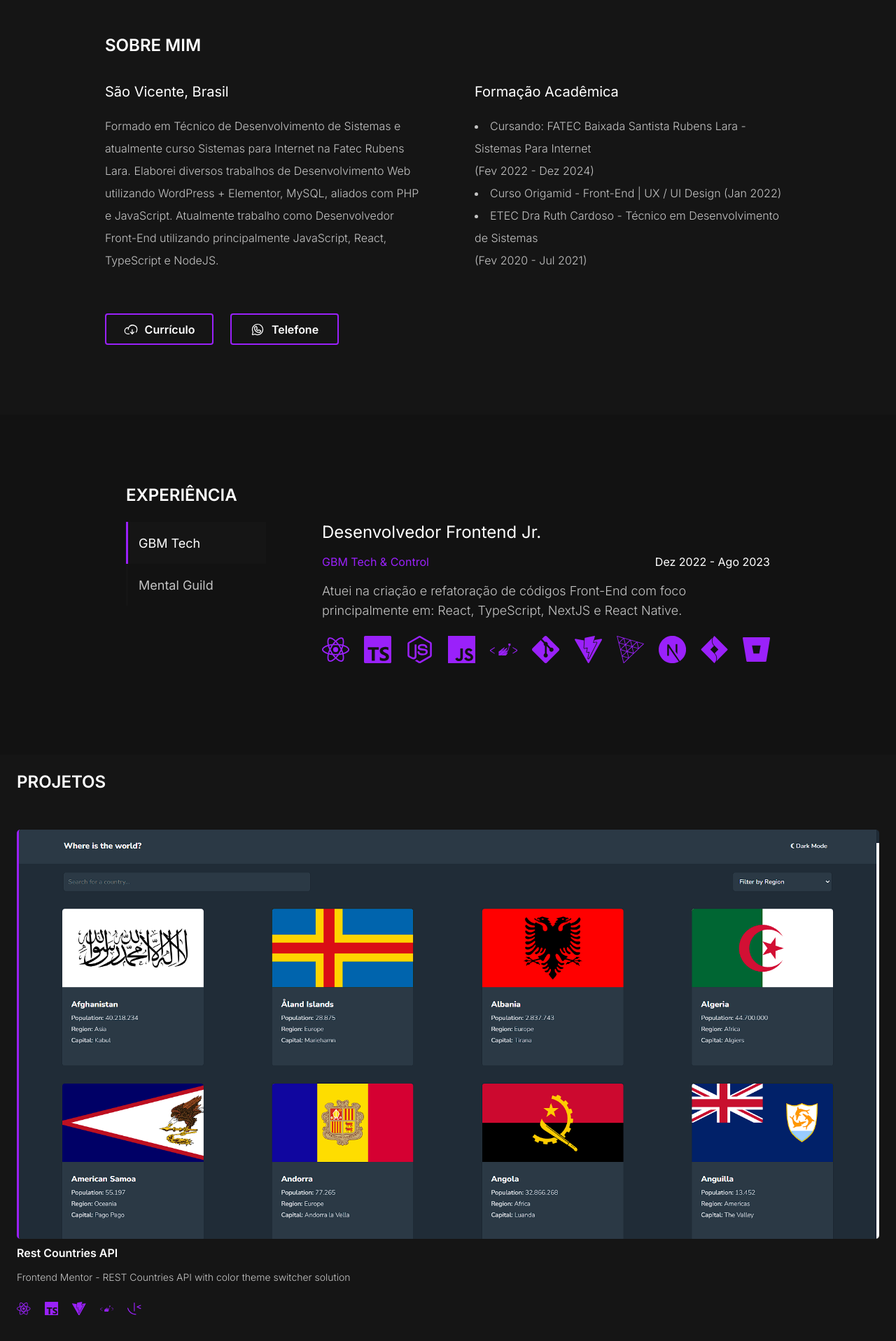
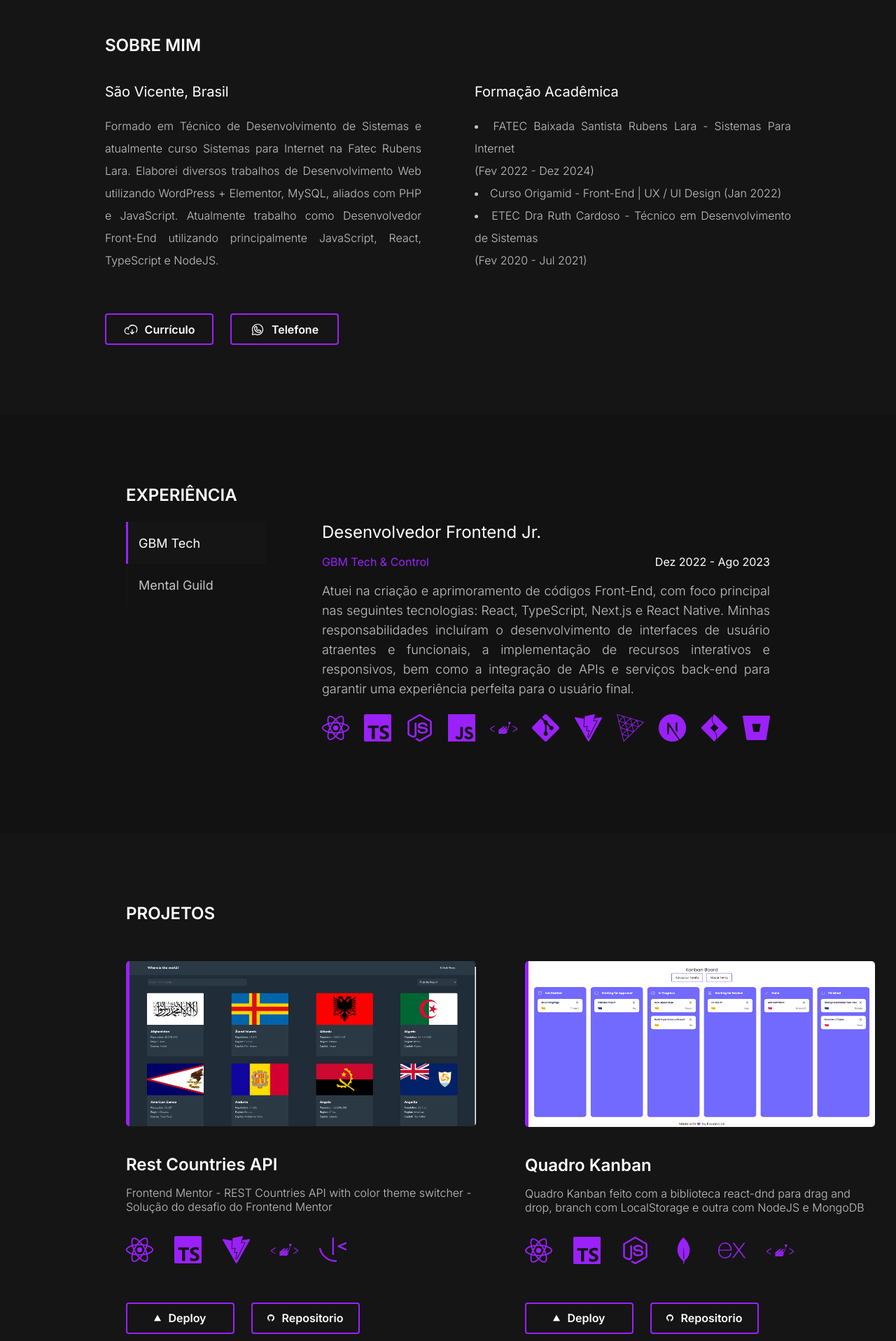
Before and after one commit to kauancoli/portfolio, a React (Vite) app: page / in a window 1280 px wide. Shown: the part 880-2797 px from the top of the page at 70% size. Built offline with nearby package versions, Linux system fonts and the light colour scheme.

Commit message:
Feat: Create new 1660px responsive Desktop project

```diff
--- a/src/Pages/Components/AboutMe.tsx
+++ b/src/Pages/Components/AboutMe.tsx
@@ -5,7 +5,7 @@ import { Button } from '../../Styles/global';
 import Curriculo from '/Curriculo_Kauan.pdf';
 
 const AboutMeWrapper = styled.section`
-  text-align: left;
+  text-align: justify;
   padding: 2.4rem;
 
   background-color: ${({ theme }) => theme.colors.dark20};
@@ -22,14 +22,19 @@ const AboutMeWrapper = styled.section`
       flex-direction: row;
       gap: 7.6rem;
     }
+    @media screen and (min-width: 1660px) {
+      justify-content: space-between;
+    }
   }
 
   @media screen and (min-width: 768px) {
     padding: 4.8rem;
   }
-
   @media screen and (min-width: 1024px) {
     padding: 10rem 15rem;
+  }
+  @media screen and (min-width: 1660px) {
+    padding: 10rem 22rem;
   }
 `;
 
@@ -46,6 +51,9 @@ const Title = styled.h1`
   @media screen and (min-width: 1024px) {
     margin-bottom: 3.2rem;
   }
+  @media screen and (min-width: 1660px) {
+    font-size: 3rem;
+  }
 `;
 
 const Head = styled.p`
@@ -59,6 +67,9 @@ const Head = styled.p`
 
   @media screen and (min-width: 1024px) {
     font-size: 2rem;
+  }
+  @media screen and (min-width: 1660px) {
+    font-size: 2.4rem;
   }
 `;
 
@@ -81,6 +92,12 @@ const Description = styled.p`
 
     max-width: 50rem;
   }
+  @media screen and (min-width: 1660px) {
+    font-size: 2rem;
+    line-height: 4rem;
+
+    max-width: 70rem;
+  }
 
   li {
     font-size: 1rem;
@@ -95,6 +112,11 @@ const Description = styled.p`
       font-size: 1.6rem;
       font-weight: 300;
       line-height: 3.2rem;
+    }
+
+    @media screen and (min-width: 1660px) {
+      font-size: 2rem;
+      line-height: 4rem;
     }
   }
 `;
@@ -119,8 +141,7 @@ const AboutMe = () => {
           <Head>Formação Acadêmica</Head>
           <Description>
             <li>
-              Cursando: FATEC Baixada Santista Rubens Lara - Sistemas Para
-              Internet <br />
+              FATEC Baixada Santista Rubens Lara - Sistemas Para Internet <br />
               (Fev 2022 - Dez 2024)
             </li>
             <li>Curso Origamid - Front-End | UX / UI Design (Jan 2022)</li>
--- a/src/Pages/Components/Experiences.tsx
+++ b/src/Pages/Components/Experiences.tsx
@@ -1,6 +1,5 @@
 // src/components/Experiences.tsx
 import { useState } from 'react';
-import { SiReact } from 'react-icons/si';
 import styled from 'styled-components';
 import { technologyIcons } from './Icons';
 
@@ -24,6 +23,10 @@ const ExperiencesWrapper = styled.section`
   @media screen and (min-width: 1024px) {
     padding: 10rem 18rem;
   }
+
+  @media screen and (min-width: 1660px) {
+    padding: 10rem 22rem;
+  }
 `;
 
 const Title = styled.h1`
@@ -32,6 +35,10 @@ const Title = styled.h1`
   margin-bottom: 2.4rem;
 
   color: ${({ theme }) => theme.colors.title};
+
+  @media screen and (min-width: 1660px) {
+    font-size: 3rem;
+  }
 `;
 
 const TabsWrapper = styled.div`
@@ -71,19 +78,23 @@ const Tab = styled.div<{ isSelected: boolean }>`
 
   @media screen and (min-width: 1024px) {
     text-align: left;
-
     font-size: 1.8rem;
 
     width: 20rem;
     max-height: 6rem;
-
     padding: 2rem 1.5rem;
 
     border-left: ${({ isSelected }) =>
       isSelected ? '3px solid #9A21FA' : '3px solid #151515'};
     border-bottom: none;
+    margin-bottom: 0;
+  }
 
-    margin-bottom: 0;
+  @media screen and (min-width: 1660px) {
+    font-size: 2.2rem;
+
+    width: 24rem;
+    max-height: 7rem;
   }
 `;
 
@@ -104,12 +115,20 @@ const ContentWrapper = styled.div`
     @media screen and (min-width: 1024px) {
       font-size: 2.4rem;
     }
+    @media screen and (min-width: 1660px) {
+      font-size: 3rem;
+      margin-bottom: 2.4rem;
+    }
   }
 
   div {
     display: flex;
     justify-content: space-between;
     margin-bottom: 1.6rem;
+
+    @media screen and (min-width: 1660px) {
+      margin-bottom: 2.4rem;
+    }
 
     p {
       font-size: 1.4rem;
@@ -124,6 +143,9 @@ const ContentWrapper = styled.div`
       @media screen and (min-width: 1024px) {
         font-size: 1.6rem;
       }
+      @media screen and (min-width: 1660px) {
+        font-size: 2rem;
+      }
     }
     .brand {
       color: ${({ theme }) => theme.colors.brand};
@@ -134,6 +156,7 @@ const ContentWrapper = styled.div`
     font-size: 1.4rem;
     font-weight: 300;
     line-height: 2.8rem;
+    text-align: justify;
 
     color: ${({ theme }) => theme.colors.text};
 
@@ -142,6 +165,9 @@ const ContentWrapper = styled.div`
 
     @media screen and (min-width: 1024px) {
       font-size: 1.8rem;
+    }
+    @media screen and (min-width: 1660px) {
+      font-size: 2.2rem;
     }
   }
 `;
@@ -153,10 +179,19 @@ const Technologies = styled.div`
   font-size: 10rem;
 
   color: ${({ theme }) => theme.colors.brand};
+
+  @media screen and (min-width: 1660px) {
+    font-size: 15rem;
+  }
 `;
 
 const Tooltip = styled.span`
   position: relative;
+  display: none;
+
+  @media screen and (min-width: 1024px) {
+    display: block;
+  }
 
   .tooltiptext {
     visibility: hidden;
@@ -218,8 +253,13 @@ const Experiences = () => {
                 <p>Dez 2022 - Ago 2023</p>
               </div>
               <p>
-                Atuei na criação e refatoração de códigos Front-End com foco
-                principalmente em: React, TypeScript, NextJS e React Native.
+                Atuei na criação e aprimoramento de códigos Front-End, com foco
+                principal nas seguintes tecnologias: React, TypeScript, Next.js
+                e React Native. Minhas responsabilidades incluíram o
+                desenvolvimento de interfaces de usuário atraentes e funcionais,
+                a implementação de recursos interativos e responsivos, bem como
+                a integração de APIs e serviços back-end para garantir uma
+                experiência perfeita para o usuário final.
               </p>
               <Technologies>
                 <Tooltip className="tooltip">
--- a/src/Pages/Components/Footer.tsx
+++ b/src/Pages/Components/Footer.tsx
@@ -4,11 +4,23 @@ import styled from 'styled-components';
 const FooterWrapper = styled.footer`
   display: flex;
   justify-content: center;
-  padding: 2.5rem;
+  padding: 2.4rem;
+  user-select: none;
   color: ${({ theme }) => theme.colors.title};
 
   font-size: 1.4rem;
   font-weight: 400;
+
+  @media screen and (min-width: 768px) {
+  }
+
+  @media screen and (min-width: 1024px) {
+    font-size: 1.6rem;
+  }
+
+  @media screen and (min-width: 1660px) {
+    font-size: 2rem;
+  }
 `;
 
 const Footer = () => {
--- a/src/Pages/Components/NavBar.tsx
+++ b/src/Pages/Components/NavBar.tsx
@@ -11,6 +11,7 @@ const NavbarWrapper = styled.nav`
   .port {
     font-weight: 500;
     font-size: 1.8rem;
+    user-select: none;
     color: ${({ theme }) => theme.colors.brand};
   }
 
@@ -32,13 +33,19 @@ const NavbarWrapper = styled.nav`
     padding: 4rem 18rem;
 
     .port {
-      font-weight: 500;
       font-size: 2.4rem;
-      color: ${({ theme }) => theme.colors.brand};
     }
 
     .menu {
       display: none;
+    }
+  }
+
+  @media screen and (min-width: 1660px) {
+    padding: 4rem 22rem;
+
+    .port {
+      font-size: 3.2rem;
     }
   }
 `;
@@ -46,6 +53,7 @@ const NavbarWrapper = styled.nav`
 const TextMenu = styled.div`
   display: none;
   color: ${({ theme }) => theme.colors.text};
+  user-select: none;
 
   @media screen and (min-width: 1024px) {
     display: flex;
@@ -55,6 +63,14 @@ const TextMenu = styled.div`
       font-size: 1.8rem;
       font-weight: 400;
       cursor: pointer;
+    }
+  }
+
+  @media screen and (min-width: 1660px) {
+    gap: 7rem;
+
+    span {
+      font-size: 2.4rem;
     }
   }
 `;
--- a/src/Pages/Components/Projects.tsx
+++ b/src/Pages/Components/Projects.tsx
@@ -9,7 +9,7 @@ const projectsData = [
     id: 1,
     name: 'Rest Countries API',
     description:
-      'Frontend Mentor - REST Countries API with color theme switcher solution',
+      'Frontend Mentor - REST Countries API with color theme switcher - Solução do desafio do Frontend Mentor',
     technologies: [
       'React',
       'TypeScript',
@@ -59,7 +59,7 @@ const projectsData = [
       'StyledComponents',
       'Phosphor',
     ],
-    imageSrc: 'imagem_projeto_4.jpg',
+    imageSrc: 'Portfolio.png',
     deploy: '#',
     repo: 'https://github.com/kauancoli/portfolio',
   },
@@ -69,6 +69,17 @@ const ProjectsWrapper = styled.section`
   padding: 2.4rem;
 
   background-color: ${({ theme }) => theme.colors.dark20};
+
+  @media screen and (min-width: 768px) {
+  }
+
+  @media screen and (min-width: 1024px) {
+    padding: 10rem 18rem;
+  }
+
+  @media screen and (min-width: 1660px) {
+    padding: 14rem 22rem;
+  }
 `;
 
 const Title = styled.h1`
@@ -77,12 +88,30 @@ const Title = styled.h1`
   margin-bottom: 2.4rem;
 
   color: ${({ theme }) => theme.colors.title};
+
+  @media screen and (min-width: 1660px) {
+    font-size: 3rem;
+  }
+`;
+
+const ProjectsGrid = styled.div`
+  display: block;
+
+  @media screen and (min-width: 768px) {
+  }
+
+  @media screen and (min-width: 1024px) {
+    display: grid;
+    grid-template-columns: repeat(2, 1fr);
+    gap: 7rem;
+  }
 `;
 
 const Project = styled.div`
   display: flex;
   flex-direction: column;
   padding: 3rem 0;
+  justify-content: space-between;
 `;
 
 const Image = styled.img`
@@ -92,6 +121,23 @@ const Image = styled.img`
   margin-bottom: 1rem;
 
   border-left: ${({ theme }) => theme.colors.brand} 3px solid;
+
+  @media screen and (min-width: 768px) {
+  }
+
+  @media screen and (min-width: 1024px) {
+    max-width: 500px;
+    max-height: 500px;
+
+    border-left: ${({ theme }) => theme.colors.brand} 5px solid;
+  }
+
+  @media screen and (min-width: 1660px) {
+    max-width: 700px;
+    max-height: 700px;
+
+    border-left: ${({ theme }) => theme.colors.brand} 7px solid;
+  }
 `;
 
 const Name = styled.h3`
@@ -100,6 +146,17 @@ const Name = styled.h3`
   margin-bottom: 1.6rem;
 
   color: ${({ theme }) => theme.colors.title};
+
+  @media screen and (min-width: 768px) {
+  }
+
+  @media screen and (min-width: 1024px) {
+    font-size: 2.4rem;
+    margin-top: 3rem;
+  }
+  @media screen and (min-width: 1660px) {
+    font-size: 3rem;
+  }
 `;
 
 const Description = styled.p`
@@ -108,6 +165,17 @@ const Description = styled.p`
   margin-bottom: 1.6rem;
 
   color: ${({ theme }) => theme.colors.text};
+
+  @media screen and (min-width: 768px) {
+  }
+
+  @media screen and (min-width: 1024px) {
+    font-size: 1.6rem;
+    margin-bottom: 1rem;
+  }
+  @media screen and (min-width: 1660px) {
+    font-size: 2rem;
+  }
 `;
 
 const Technologies = styled.div`
@@ -118,6 +186,18 @@ const Technologies = styled.div`
   font-size: 5rem;
 
   color: ${({ theme }) => theme.colors.brand};
+
+  @media screen and (min-width: 768px) {
+  }
+
+  @media screen and (min-width: 1024px) {
+    font-size: 10rem;
+    gap: 3rem;
+  }
+  @media screen and (min-width: 1660px) {
+    font-size: 14rem;
+    gap: 4rem;
+  }
 `;
 
 const Tooltip = styled.span`
@@ -153,6 +233,7 @@ const Projects = () => {
   return (
     <ProjectsWrapper>
       <Title>PROJETOS</Title>
+      <ProjectsGrid>
         {projectsData.map((p) => (
           <Project key={p.id}>
             <Image src={p.imageSrc} alt={p.name} />
@@ -193,6 +274,7 @@ const Projects = () => {
             </Button>
           </Project>
         ))}
+      </ProjectsGrid>
     </ProjectsWrapper>
   );
 };
--- a/src/Pages/Home/Home.tsx
+++ b/src/Pages/Home/Home.tsx
@@ -17,8 +17,6 @@ function Home() {
     theme === dark ? setTheme(light) : setTheme(dark);
   };
 
-  console.log(toggleTheme);
-
   return (
     <ThemeProvider theme={theme}>
       <S.Container>
--- a/src/Styles/global.ts
+++ b/src/Styles/global.ts
@@ -9,13 +9,15 @@ const GlobalStyle = createGlobalStyle`
        font-family: 'Inter', sans-serif;
        font-size: 62.5%;
 
+
        a{
          text-decoration:none;
        }
 
    }
    #root{
-       margin:0 auto;
+       margin: 0 auto;
+
    }
 
    ::-webkit-scrollbar {
@@ -73,11 +75,28 @@ export const Button = styled.div`
 
       font-size: 1.6rem;
     }
+
+    @media screen and (min-width: 1660px) {
+      width: 200px;
+      height: 70px;
+
+      font-size: 1.8rem;
+    }
   }
 
   button:disabled {
     border: 2px solid ${({ theme }) => theme.colors.title};
     opacity: 0.3;
+  }
+
+  button:hover {
+    background-color: ${({ theme }) => theme.colors.brand};
+    opacity: 0.8;
+  }
+
+  a:hover {
+    background-color: ${({ theme }) => theme.colors.brand};
+    opacity: 0.8;
   }
 
   svg {
@@ -94,4 +113,8 @@ export const Button = styled.div`
 
     margin-top: 6rem;
   }
+
+  @media screen and (min-width: 1660px) {
+    margin-top: 8rem;
+  }
 `;
```
Also changed, not shown: src/Pages/Components/Header.tsx (+18 -4 lines), public/Portfolio.png (added). Lines whose indentation alone changed are shown as unchanged.
